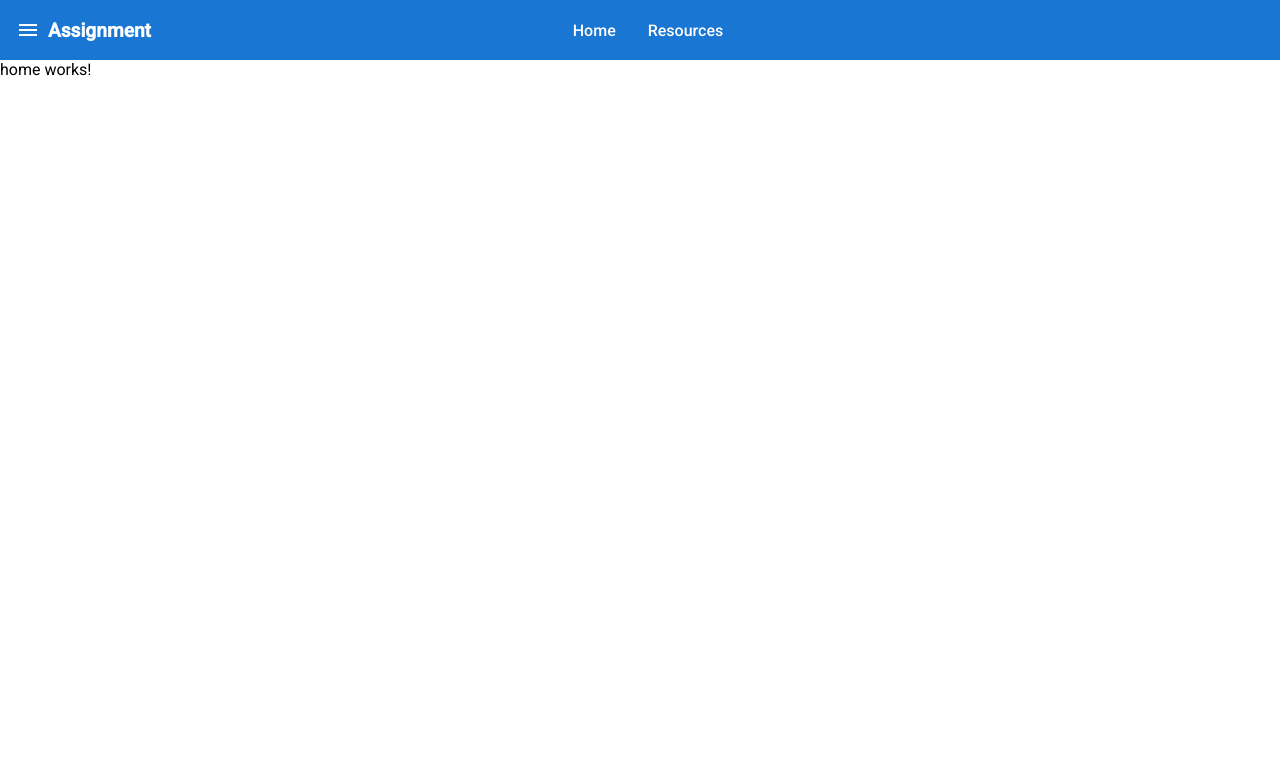
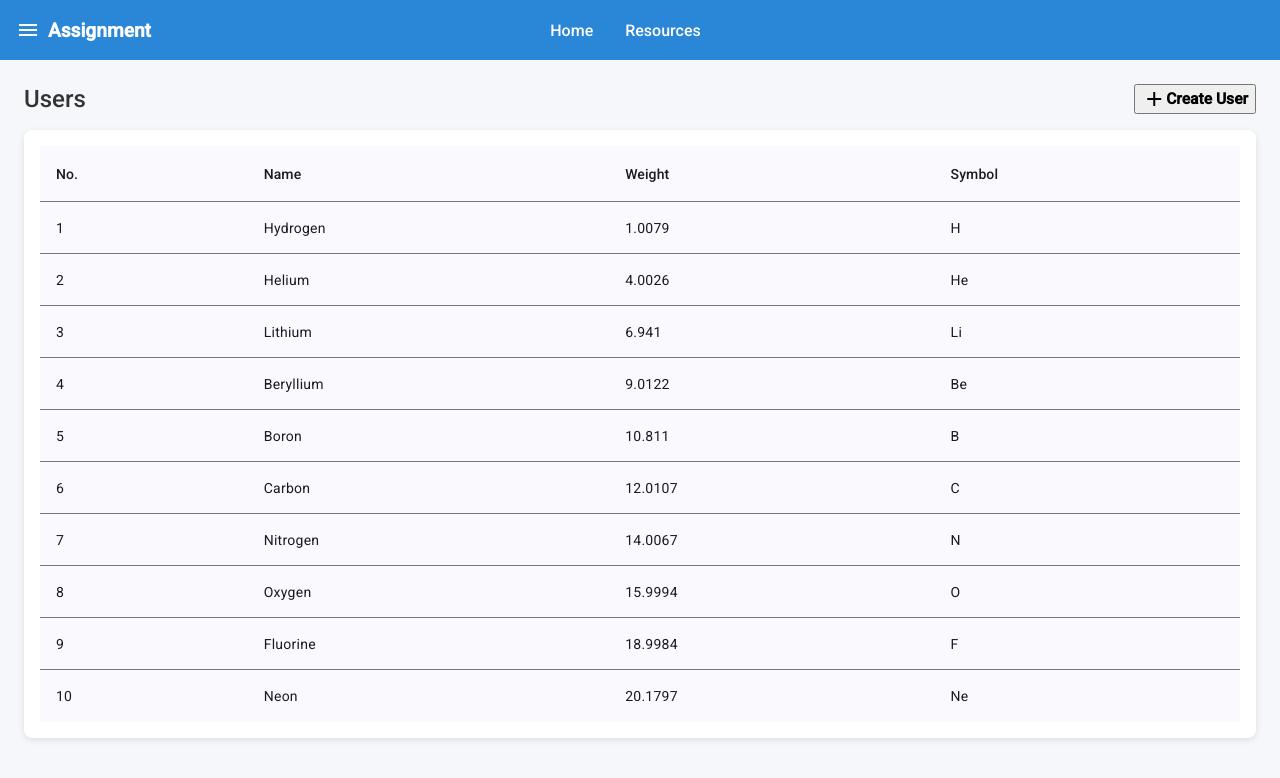
Before and after one commit to superg3m/GoCodingAssignment, an Angular app in the folder Frontend/: page / in a window 1280 px wide. Shown: the top 778 px of the page. Built offline with nearby package versions, Linux system fonts and the light colour scheme.

Commit message:
home component and table

```diff
--- a/Frontend/src/app/home/home.component.css
+++ b/Frontend/src/app/home/home.component.css
@@ -0,0 +1,30 @@
+.main-content {
+  display: flex;
+  flex-direction: column;
+  gap: 1rem;
+  padding: 1.5rem;
+  background-color: #f5f7fa;
+  height: 100%;
+  box-sizing: border-box;
+  font-family: Roboto, sans-serif;
+}
+
+.header {
+  display: flex;
+  justify-content: space-between;
+  align-items: center;
+}
+
+h2 {
+  margin: 0;
+  color: #333;
+  font-weight: 500;
+}
+
+.table-container {
+  background: white;
+  border-radius: 8px;
+  box-shadow: 0 2px 6px rgba(0,0,0,0.1);
+  padding: 1rem;
+  overflow: auto;
+}
--- a/Frontend/src/app/home/home.component.html
+++ b/Frontend/src/app/home/home.component.html
@@ -1 +1,14 @@
-<p>home works!</p>
+<div class="main-content">
+<div class="header">
+    <h2>Users</h2>
+    <button matMiniFab>
+        <div style="display: flex; align-items: center;">
+            <mat-icon>add</mat-icon>
+            <h3>Create User</h3>
+        </div>
+    </button>
+</div>
+
+<div class="table-container">
+    <app-user-table></app-user-table>
+</div>
--- a/Frontend/src/app/home/home.component.ts
+++ b/Frontend/src/app/home/home.component.ts
@@ -1,8 +1,10 @@
 import { Component } from '@angular/core';
+import { UserTableComponent } from '../user-table/user-table.component';
+import { MatIcon } from '@angular/material/icon';
 
 @Component({
   selector: 'app-home',
-  imports: [],
+  imports: [UserTableComponent, MatIcon],
   templateUrl: './home.component.html',
   styleUrl: './home.component.css'
 })
--- a/Frontend/src/app/navbar/navbar.component.css
+++ b/Frontend/src/app/navbar/navbar.component.css
@@ -4,7 +4,7 @@
     align-items: center;
     padding: 0 1rem;
     height: 60px;
-    background-color: #1976d2;
+    background-color: rgb(42, 134, 214);
     color: white;
     font-family: Roboto, sans-serif;
 }
@@ -12,12 +12,11 @@
 .navbar-left {
     display: flex;
     align-items: center;
-    min-width: 150px;
     padding-right: 1rem;
 }
 
 .navbar-right {
-    min-width: 150px;
+    min-width: 180px;
     min-height: 100%;
 }
 
--- a/Frontend/src/app/user-table/user-table.component.html
+++ b/Frontend/src/app/user-table/user-table.component.html
@@ -1 +1,24 @@
-<p>user-table-display works!</p>
+<table mat-table [dataSource]="dataSource" class="mat-elevation-z8">
+    <ng-container matColumnDef="position">
+        <th mat-header-cell *matHeaderCellDef> No. </th>
+        <td mat-cell *matCellDef="let element"> {{element.position}} </td>
+    </ng-container>
+
+    <ng-container matColumnDef="name">
+        <th mat-header-cell *matHeaderCellDef> Name </th>
+        <td mat-cell *matCellDef="let element"> {{element.name}} </td>
+    </ng-container>
+
+    <ng-container matColumnDef="weight">
+        <th mat-header-cell *matHeaderCellDef> Weight </th>
+        <td mat-cell *matCellDef="let element"> {{element.weight}} </td>
+    </ng-container>
+
+    <ng-container matColumnDef="symbol">
+        <th mat-header-cell *matHeaderCellDef> Symbol </th>
+        <td mat-cell *matCellDef="let element"> {{element.symbol}} </td>
+    </ng-container>
+
+    <tr mat-header-row *matHeaderRowDef="displayedColumns"></tr>
+    <tr mat-row *matRowDef="let row; columns: displayedColumns;"></tr>
+</table>
--- a/Frontend/src/app/user-table/user-table.component.ts
+++ b/Frontend/src/app/user-table/user-table.component.ts
@@ -1,11 +1,33 @@
 import { Component } from '@angular/core';
+import {MatTableDataSource, MatTableModule} from '@angular/material/table';
+
+export interface PeriodicElement {
+  name: string;
+  position: number;
+  weight: number;
+  symbol: string;
+}
+
+const ELEMENT_DATA: PeriodicElement[] = [
+  {position: 1, name: 'Hydrogen', weight: 1.0079, symbol: 'H'},
+  {position: 2, name: 'Helium', weight: 4.0026, symbol: 'He'},
+  {position: 3, name: 'Lithium', weight: 6.941, symbol: 'Li'},
+  {position: 4, name: 'Beryllium', weight: 9.0122, symbol: 'Be'},
+  {position: 5, name: 'Boron', weight: 10.811, symbol: 'B'},
+  {position: 6, name: 'Carbon', weight: 12.0107, symbol: 'C'},
+  {position: 7, name: 'Nitrogen', weight: 14.0067, symbol: 'N'},
+  {position: 8, name: 'Oxygen', weight: 15.9994, symbol: 'O'},
+  {position: 9, name: 'Fluorine', weight: 18.9984, symbol: 'F'},
+  {position: 10, name: 'Neon', weight: 20.1797, symbol: 'Ne'},
+];
 
 @Component({
   selector: 'app-user-table',
-  imports: [],
+  imports: [MatTableModule],
   templateUrl: './user-table.component.html',
   styleUrl: './user-table.component.css'
 })
 export class UserTableComponent {
-
+  displayedColumns: string[] = ['position', 'name', 'weight', 'symbol'];
+  dataSource = ELEMENT_DATA;
 }
```
